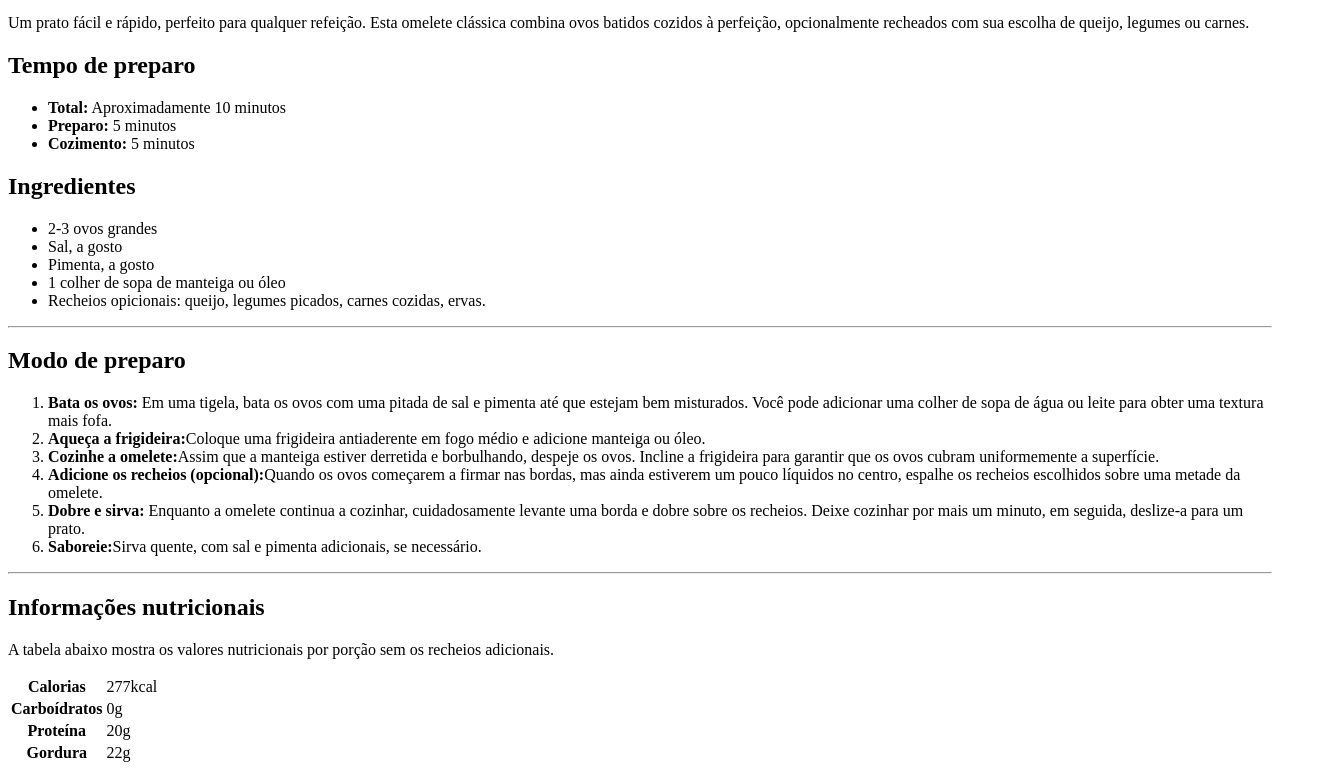
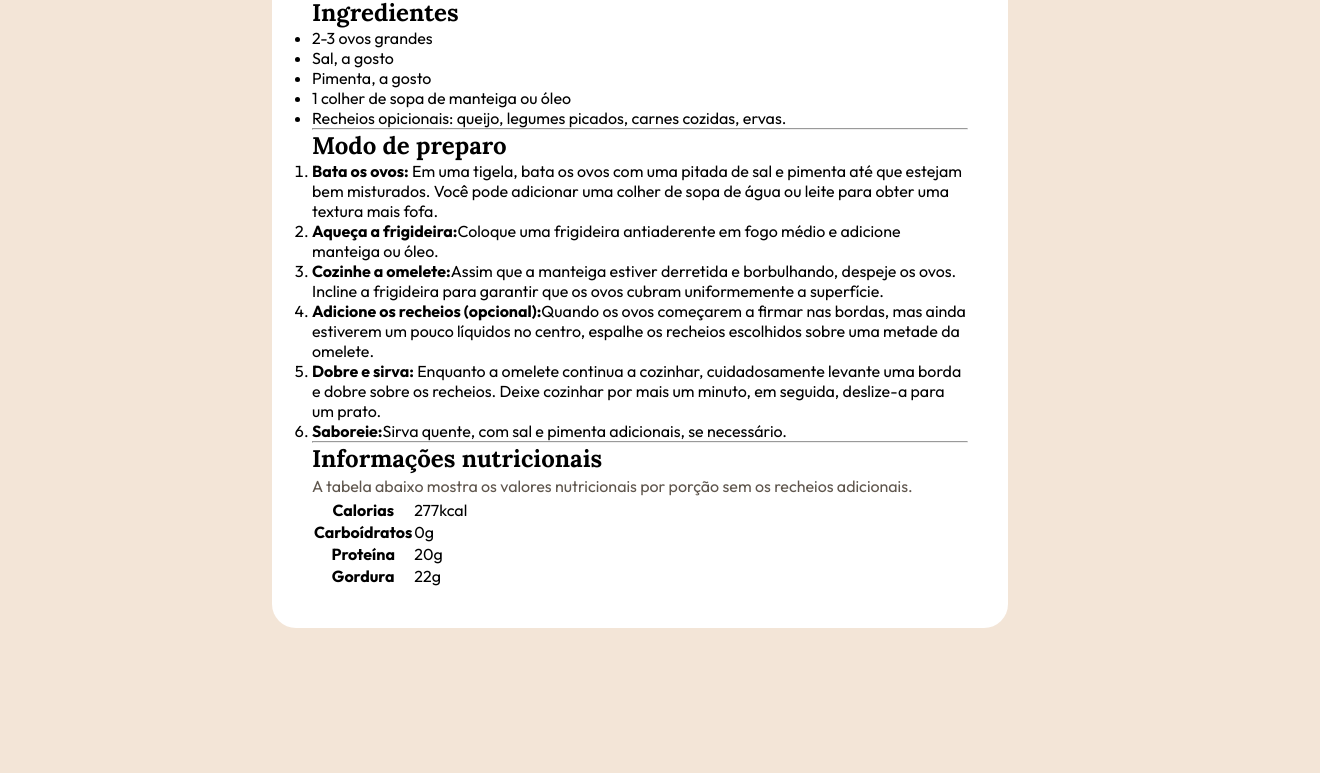
Before and after one commit to annzmtt/receita-11tima, a plain HTML site: page index.html in a window 1280 px wide. Shown: the part 678-1451 px from the top of the page, 1320 px wide, since content can reach past the window. After the commit the page ends 1370 px from the top, so only its background shows below. Drawn offline with Linux system fonts and the light colour scheme.

Commit message:
sexto commit do html

```diff
--- a/index.html
+++ b/index.html
@@ -3,6 +3,10 @@
 <head>
     <meta charset="UTF-8">
     <meta name="viewport" content="width=device-width, initial-scale=1.0">
+    <link rel="stylesheet" href="style.css">
+    <link rel="preconnect" href="https://fonts.googleapis.com">
+    <link rel="preconnect" href="https://fonts.gstatic.com" crossorigin>
+    <link href="https://fonts.googleapis.com/css2?family=Inter:ital,opsz,wght@0,14..32,100..900;1,14..32,100..900&family=Lora:ital,wght@0,400..700;1,400..700&family=Outfit:wght@100..900&display=swap" rel="stylesheet">
     <title>Receita</title>
 </head>
 <body>
@@ -12,7 +16,7 @@
         <h1>Receita de Omelete Simples</h1>
         <p>Um prato fácil e rápido, perfeito para qualquer refeição. Esta omelete clássica combina ovos batidos cozidos à perfeição, opcionalmente recheados com sua escolha de queijo, legumes ou carnes.</p>
 
-        <div>
+        <div class="tempo">
             <h2>Tempo de preparo</h2>
 
             <ul>
@@ -27,7 +31,7 @@
                 </li>
             </ul>
         </div>
-        <div>
+        <div class="Ingredientes">
             <h2>Ingredientes</h2>
             <ul>
                 <li>2-3 ovos grandes</li>
@@ -40,7 +44,7 @@
 
         <hr>
 
-        <div>
+        <div class="Modo">
             <h2>Modo de preparo</h2>
 
             <ol>
@@ -65,7 +69,7 @@
             </ol>
         </div>
         <hr>
-        <div>
+        <div class="Informações">
             <h2>Informações nutricionais</h2>
 
             <p>A tabela abaixo mostra os valores nutricionais por porção sem os recheios adicionais. </p>
```
